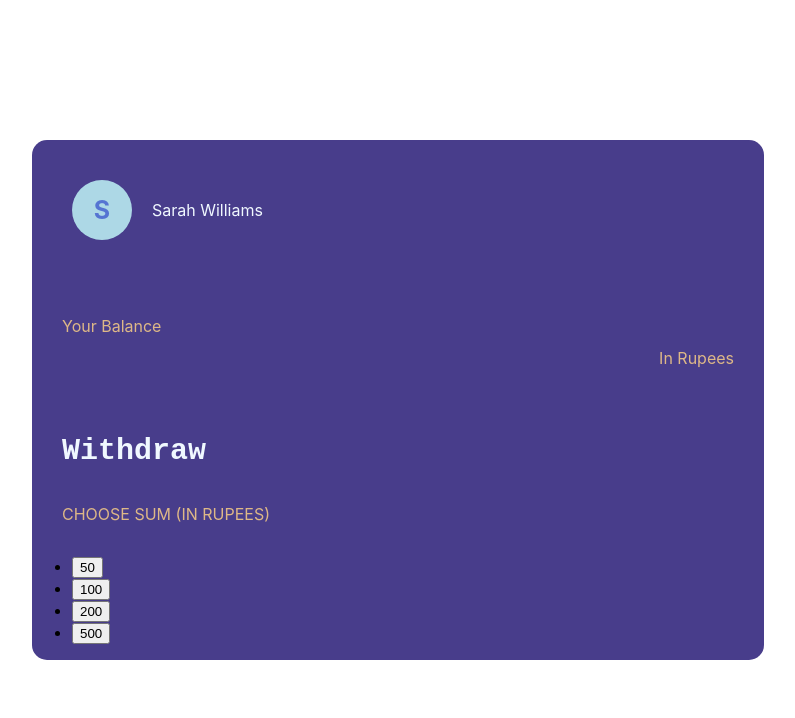
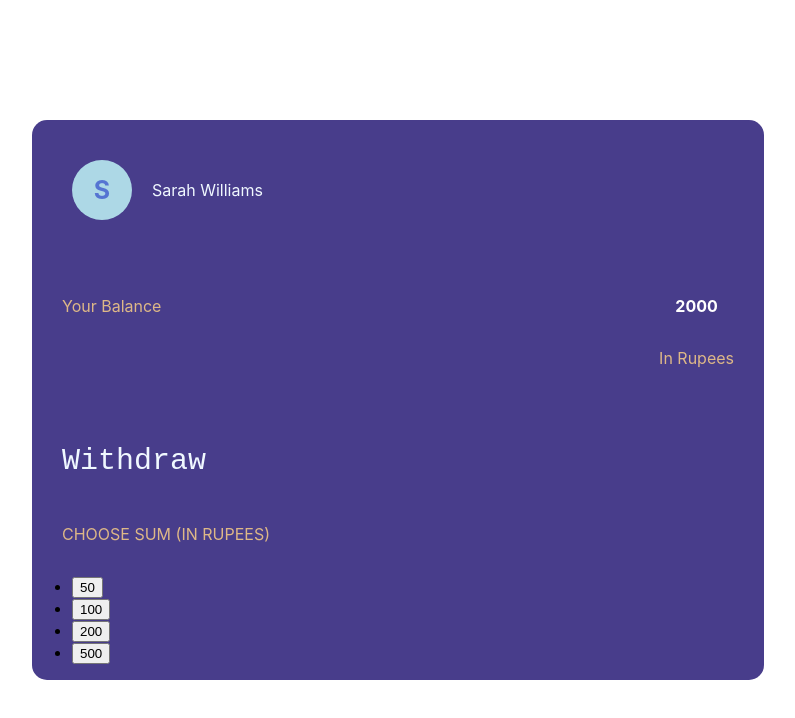
Before and after one commit to kuldipl78/newRepository, a React (Create React App) app: page / in a window 1280 px wide. Shown: the top 718 px of the page, without its empty margins (242-1037 px from the left). Built offline with nearby package versions, Linux system fonts and the light colour scheme; a web font is replaced by a local one.

Commit message:
Update index.js

```diff
--- a/src/components/CashWithdrawal/index.js
+++ b/src/components/CashWithdrawal/index.js
@@ -5,16 +5,18 @@ import {Component} from 'react'
 import DenominationItem from '../DenominationItem'
 
 class CashWithdrawal extends Component {
-  state = {totalValue: 0}
+  state = {totalValue: 2000}
 
   onDenominationClick = value => {
+    console.log(value)
     this.setState(prevState => ({
-      totalValue: prevState.totalValue + value,
+      totalValue: prevState.totalValue - value,
     }))
   }
 
   render() {
-    const {withdrowAmout} = this.props
+    const {denominationsList} = this.props
+    const {totalValue} = this.state
     return (
       <div className="main-Continer">
         <div className="withDraw-Container">
@@ -25,12 +27,12 @@ class CashWithdrawal extends Component {
           <div className="balance-container">
             <p>Your Balance</p>
             <div className="balance-section">
-              <p className="total-Amount">{withdrowAmout}</p>
+              <p className="total-Amount">{totalValue}</p>
               <p className="amount-In-Rupees"> In Rupees </p>
             </div>
           </div>
           <div className="cashWithDrow-Container">
-            <h1 className="heading"> Withdraw </h1>
+            <p className="heading"> Withdraw </p>
             <p className="description"> CHOOSE SUM (IN RUPEES)</p>
           </div>
           <ul className="values-Continer">
```
